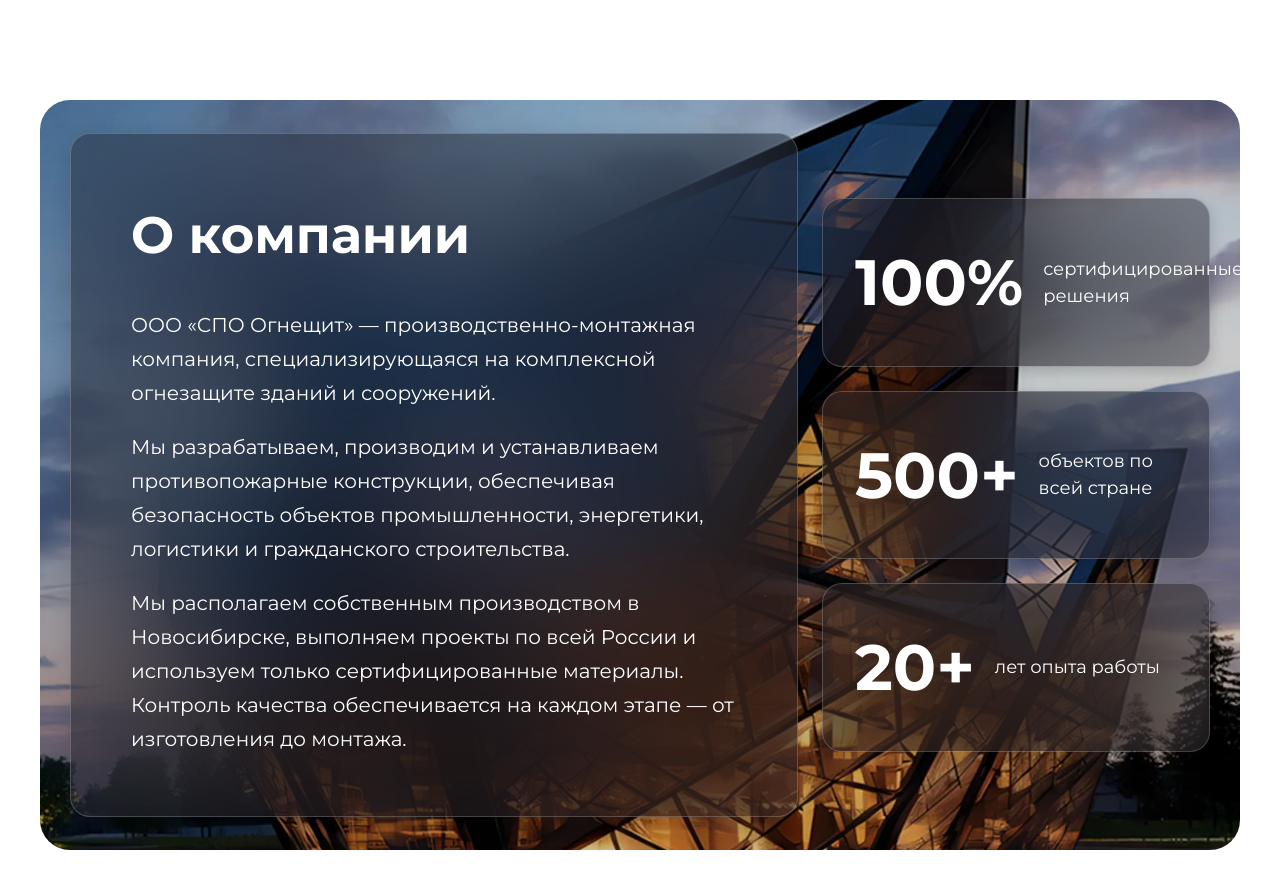
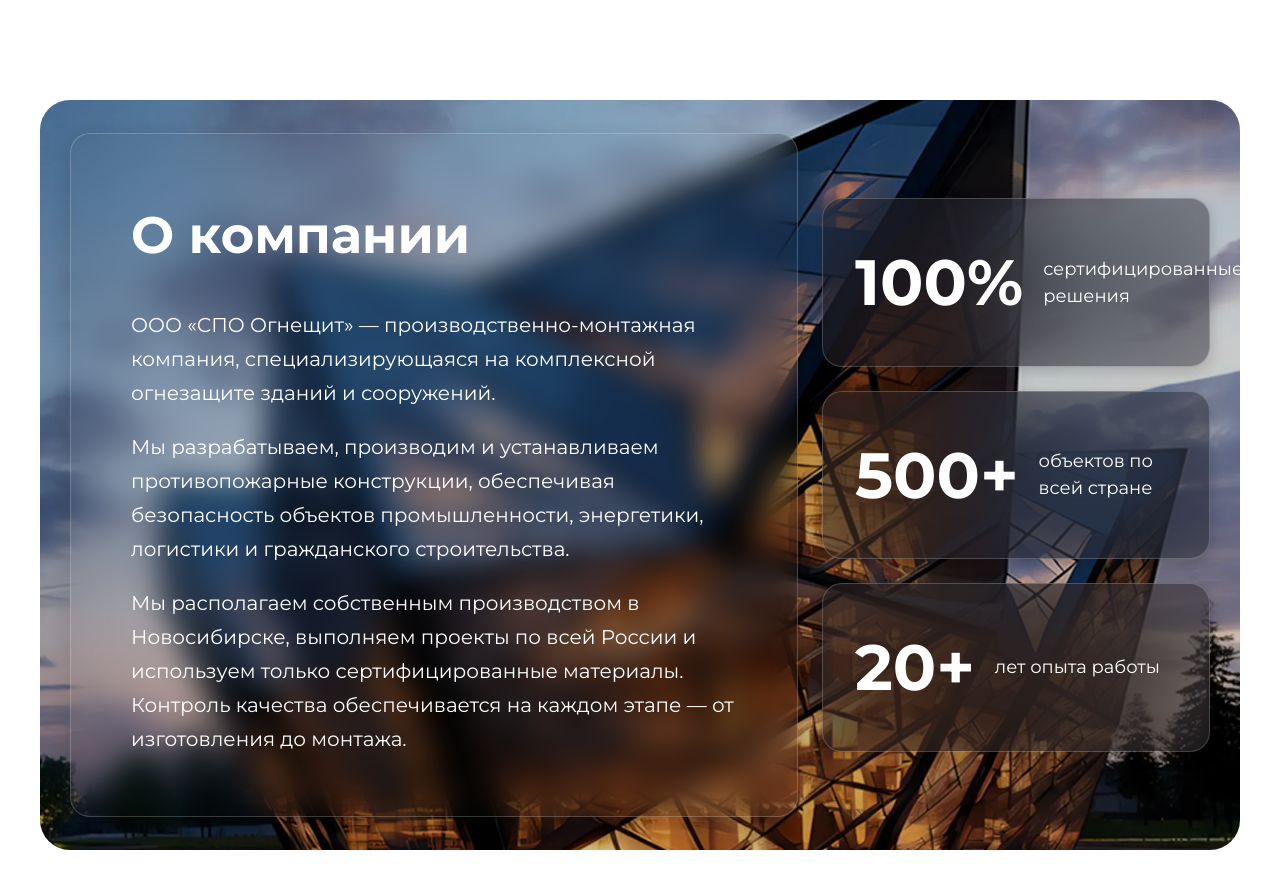
Before and after one commit to WWork777/ogneshit, a Next.js app: page / in a window 1280 px wide. Shown: the part 820-1709 px from the top of the page. Built offline with nearby package versions, Linux system fonts and the light colour scheme.

Commit message:
blur fix

```diff
--- a/src/components/About/About.module.scss
+++ b/src/components/About/About.module.scss
@@ -24,7 +24,7 @@ $font: var(--font-montserrat);
   left: 0;
   right: 0;
   bottom: 0;
-  background: url('/images/About/about-bg.webp') center/cover;
+  background: url("/images/About/about-bg.webp") center/cover;
   background-size: cover;
   background-position: center;
   border-radius: 30px;
@@ -34,9 +34,8 @@ $font: var(--font-montserrat);
 .contentCard {
   flex: 2;
   max-width: 728px;
-  background: rgba(40, 40, 50, 0.4);
-  backdrop-filter: blur(60px) saturate(150%) brightness(0.7);
-  -webkit-backdrop-filter: blur(60px) saturate(150%) brightness(0.7);
+  backdrop-filter: blur(15px);
+  background: rgba(40, 40, 50, 0.048);
   padding: 60px;
   border-radius: 20px;
   z-index: 1;
```
